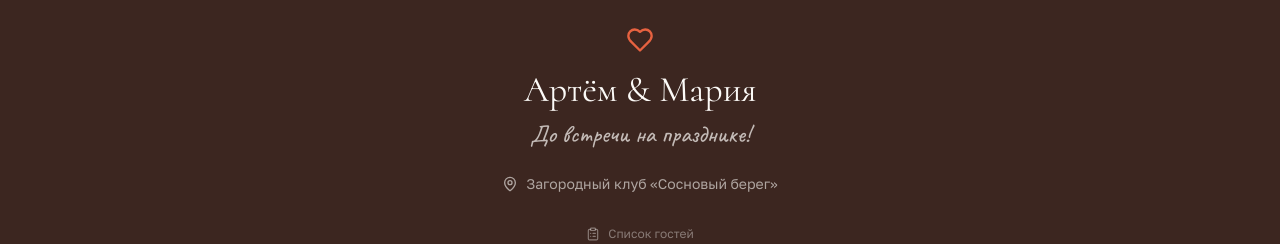
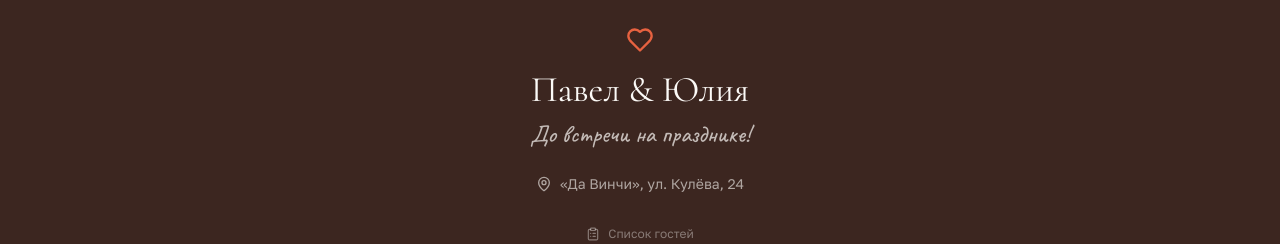
Before and after one commit to pr-poehali-dev/wedding-invite-site-51, a React (Vite) app: page / in a window 1280 px wide. Shown: the part 3716-3960 px from the top of the page. Built offline with nearby package versions, Linux system fonts and the light colour scheme.

Commit message:
Добавить функциональность

```diff
--- a/src/pages/Index.tsx
+++ b/src/pages/Index.tsx
@@ -256,11 +256,11 @@ const Index = () => {
       {/* ФУТЕР */}
       <footer className="bg-foreground py-16 text-center text-background">
         <Icon name="Heart" size={28} className="mx-auto text-primary" />
-        <h3 className="mt-4 font-display text-4xl">Артём & Мария</h3>
+        <h3 className="mt-4 font-display text-4xl">Павел & Юлия</h3>
         <p className="mt-2 font-script text-2xl text-background/70">До встречи на празднике!</p>
         <div className="mx-auto mt-6 flex max-w-xs items-center justify-center gap-2 text-background/60">
           <Icon name="MapPin" size={16} />
-          <span className="font-body text-sm">Загородный клуб «Сосновый берег»</span>
+          <span className="font-body text-sm">«Да Винчи», ул. Кулёва, 24</span>
         </div>
         <Link
           to="/guests"
```
